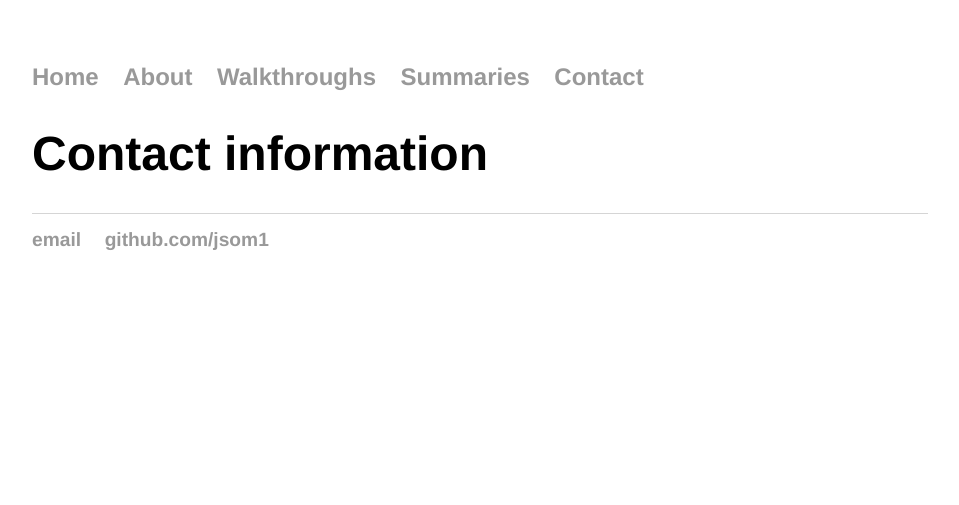
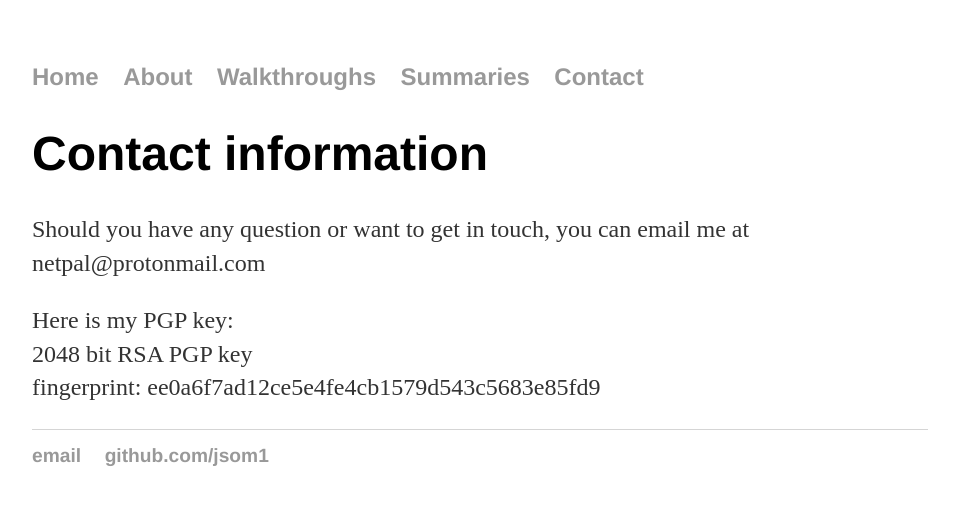
Before and after one commit to jsom1/jsom1.github.io, a Jekyll site: the page built from contact/index.html, in a window 1280 px wide. Shown: the top 505 px of the page, without its empty margins (160-1119 px from the left). Built offline with Jekyll 4.4.1, drawn with Linux system fonts in a browser that asks for light colours.

Commit message:
Update index.html

```diff
--- a/contact/index.html
+++ b/contact/index.html
@@ -4,5 +4,15 @@ title: Contact
 ---
 <div class="contact">
 	<h1>Contact information</h1>
+	<p>
+		Should you have any question or want to get in touch, you can email me at netpal@protonmail.com
+	</p>
+	<p>
+		Here is my PGP key:<br>
+		2048 bit RSA PGP key<br>
+		fingerprint: ee0a6f7ad12ce5e4fe4cb1579d543c5683e85fd9
+	</p>
+
+
 
 </div>
```
